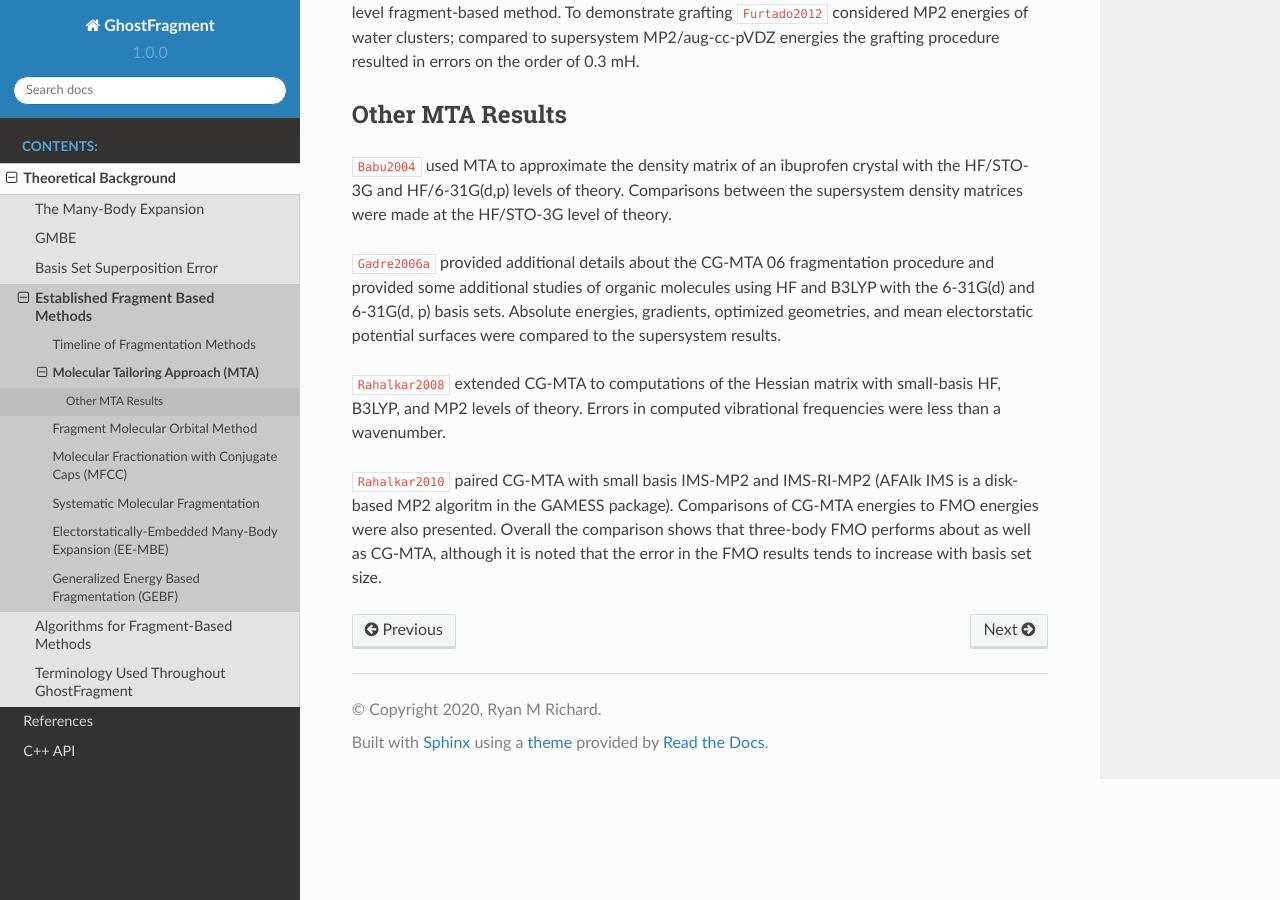
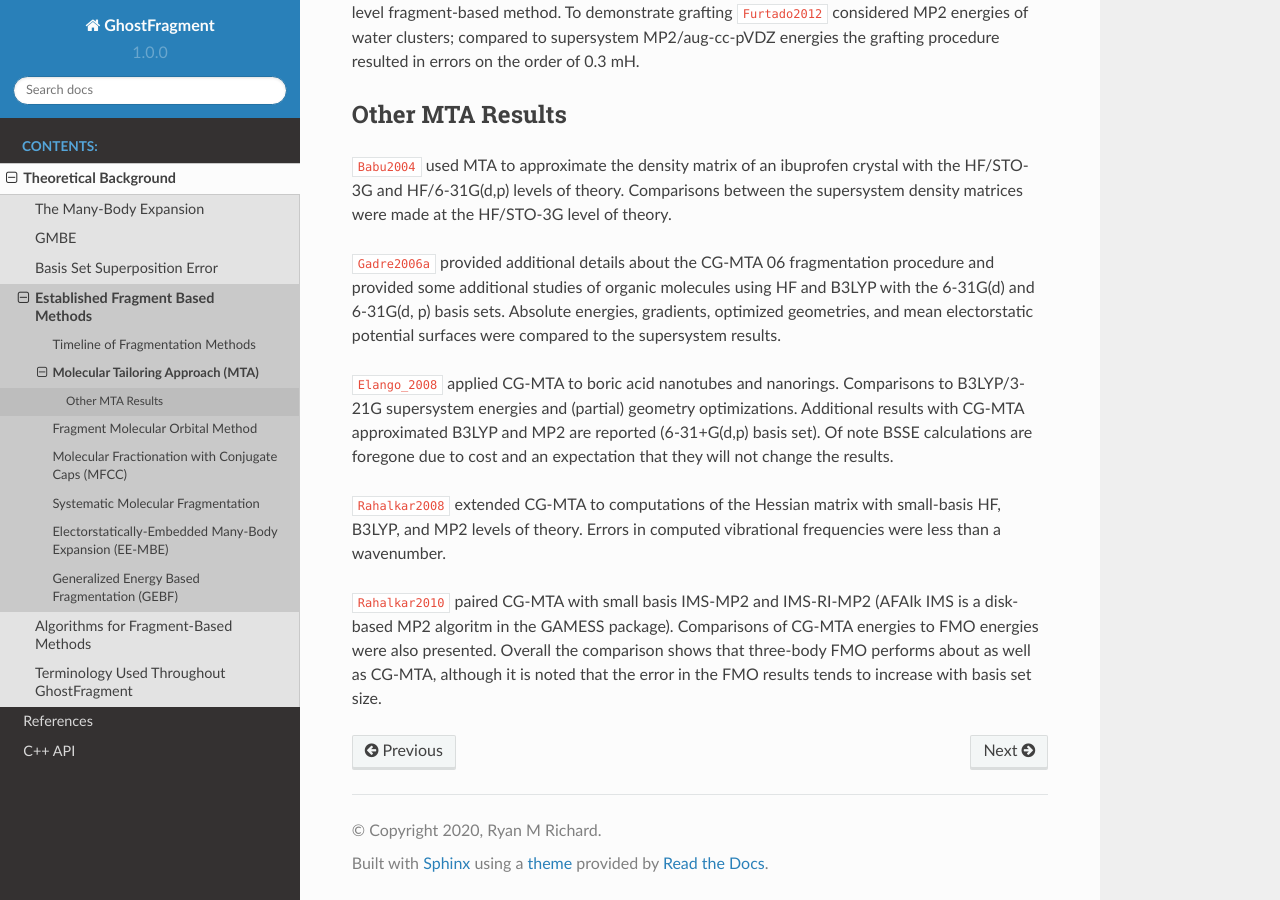
Before and after one commit to rmrresearch/GhostFragment, a Sphinx documentation site: the page built from docs/source/background/established_methods/mta.rst, in a window 1280 px wide and 900 px high, scrolled down 1128 px. Built offline with Sphinx 7.4.7 and the Read the Docs theme 2.0.0, drawn with Linux system fonts in a browser that asks for light colours; cross-references to code outside the pages are shown as plain code.

Commit message:
more MTA analysis

```diff
--- a/docs/source/background/established_methods/mta.rst
+++ b/docs/source/background/established_methods/mta.rst
@@ -74,6 +74,12 @@ molecules using HF and B3LYP with the 6-31G(d) and 6-31G(d, p) basis sets.
 Absolute energies, gradients, optimized geometries, and mean electorstatic
 potential surfaces were compared to the supersystem results.
 
+:cite:t:`Elango_2008` applied CG-MTA to boric acid nanotubes and nanorings.
+Comparisons to B3LYP/3-21G supersystem energies and (partial) geometry
+optimizations. Additional results with CG-MTA approximated B3LYP and MP2 are
+reported (6-31+G(d,p) basis set). Of note BSSE calculations are foregone due to
+cost and an expectation that they will not change the results.
+
 :cite:t:`Rahalkar2008` extended CG-MTA to computations of the Hessian matrix
 with small-basis HF, B3LYP, and MP2 levels of theory. Errors in computed
 vibrational frequencies were less than a wavenumber.
--- a/docs/source/refs.bib
+++ b/docs/source/refs.bib
@@ -81,6 +81,15 @@
   number       = {23},
   pages        = {234101},
   volume       = {129}
+}
+@Article{Elango_2008,
+  author       = {M. Elango and V. Subramanian and Anuja P. Rahalkar and Shridhar R. Gadre and N. Sathyamurthy},
+  journal      = {The Journal of Physical Chemistry A},
+  title        = {Structure, Energetics, and Reactivity of Boric Acid Nanotubes: A Molecular Tailoring Approach},
+  year         = {2008},
+  number       = {33},
+  pages        = {7699--7704},
+  volume       = {112}
 }
 
 @Article{Rahalkar2010,
```
